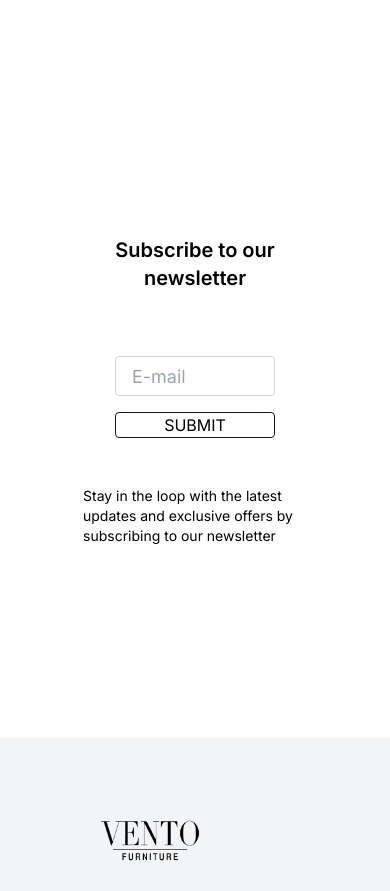
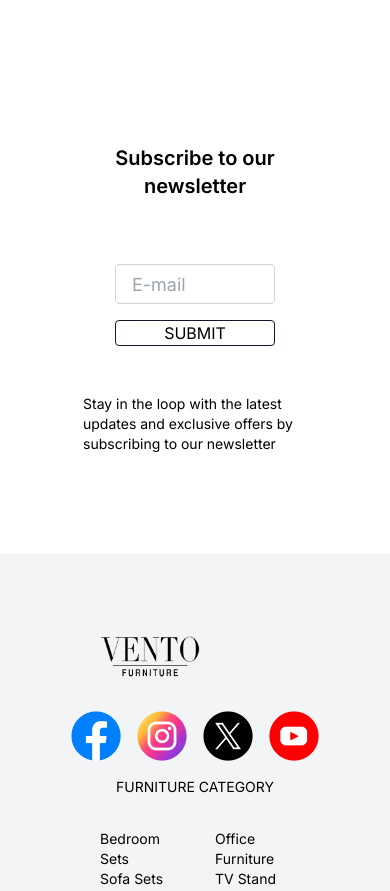
Before and after one commit to TimiMaliki/Home-and-furnitures, a Next.js app: page /pages/aboutUs in a window 390 px wide. Shown: the part 2820-3711 px from the top of the page. Built offline with nearby package versions, Linux system fonts and the light colour scheme.

Commit message:
fixed the responsiveness

```diff
--- a/app/components/Subscription.jsx
+++ b/app/components/Subscription.jsx
@@ -2,7 +2,7 @@ import React from "react";
 
 const Subscription = () => {
   return (
-    <div className="grid place-content-center p-28">
+    <div className="grid place-content-center p-5 lg:p-28">
       <h1 className="text-xl lg:text-3xl font-semibold mb-8 text-center">
         Subscribe to our newsletter
       </h1>
```
